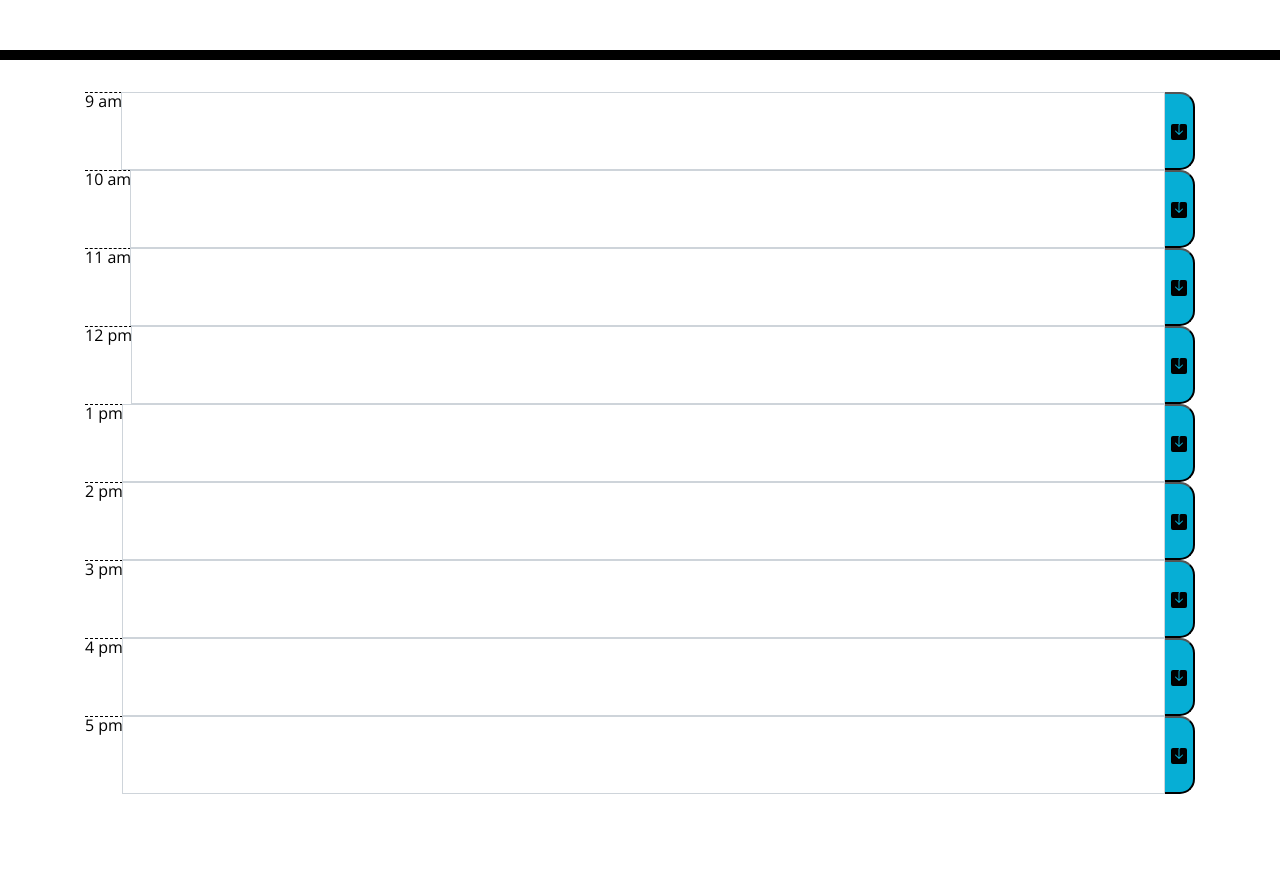
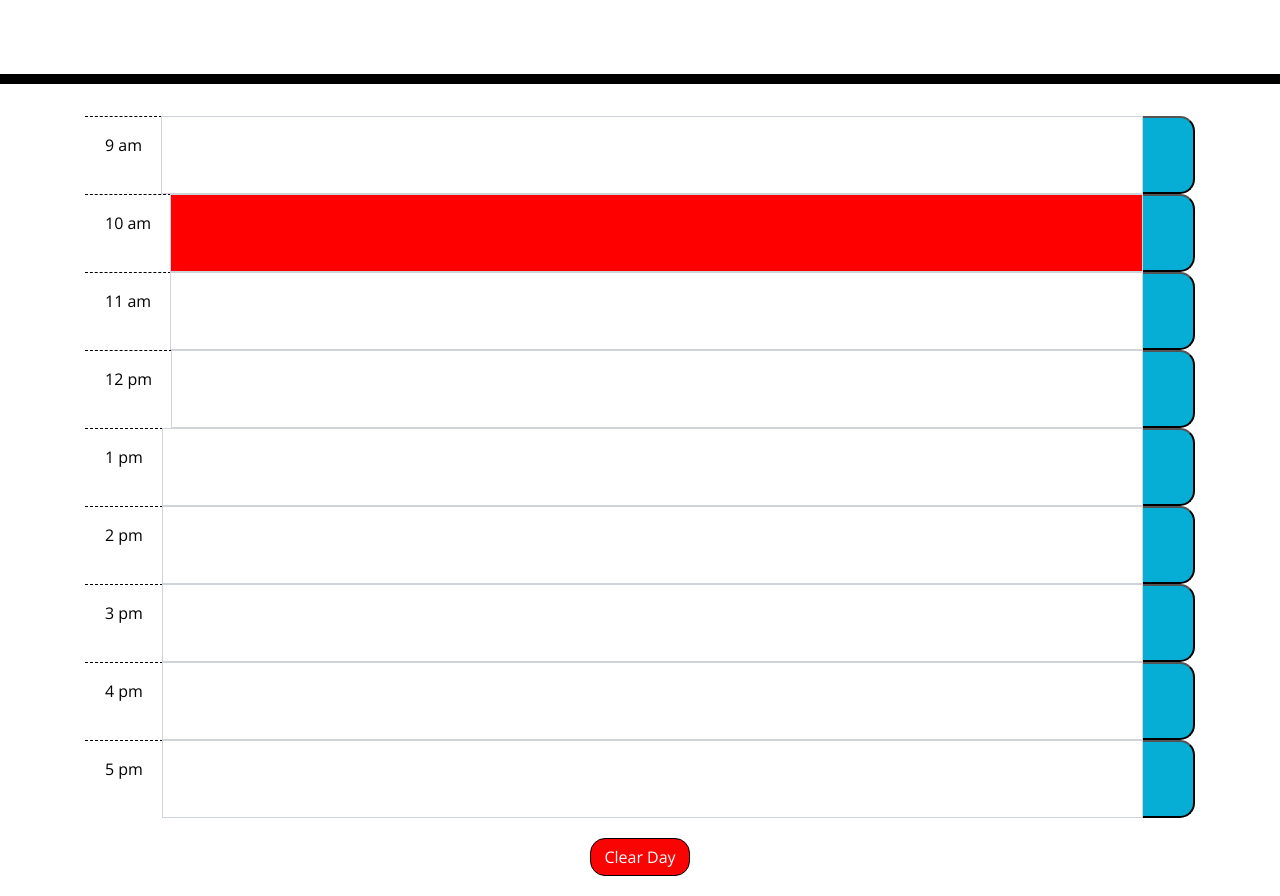
Before and after one commit to LDudrey/Personal-Work-Scheduler, a plain HTML site: page index.html in a window 1280 px wide. Shown: the part 244-1140 px from the top of the page. Before the commit the page ends 1038 px from the top, so only its background shows below. Drawn offline with nearby package versions, Linux system fonts and the light colour scheme.

Commit message:
added code from tutor session

```diff
--- a/assets/css/style.css
+++ b/assets/css/style.css
@@ -2,6 +2,16 @@ body {
   font-family: 'Open Sans', sans-serif;
   font-size: 16px;
   line-height: 1;
+}
+
+.lead {
+  color:#000000;
+  font-size: 25px;
+}
+
+#msg {
+  margin-top: 30px;
+  font-size: 25px;
 }
 
 textarea {
@@ -37,6 +47,7 @@ textarea {
 }
 
 .hour {
+  padding: 20px;
   background-color: #ffffff;
   color: #000000;
   border-top: 1px dashed #000000;
@@ -57,7 +68,8 @@ textarea {
   color: white;
 }
 
-.saveBtn {
+#saveBtn {
+  padding: 20px;
   border-left: 1px solid black;
   border-top-right-radius: 15px;
   border-bottom-right-radius: 15px;
@@ -65,7 +77,18 @@ textarea {
   color: white;
 }
 
-.saveBtn i:hover {
+#saveBtn i:hover {
+  pointer-events: none;
   font-size: 20px;
   transition: all 0.3s ease-in-out;
 }
+
+#clear {
+  display: block;
+  padding: 10px;
+  margin: 20px;
+  border: 1px solid black;
+  border-radius: 15px;
+  background-color: #fa0303;
+  color: white;
+}
--- a/assets/js/script.js
+++ b/assets/js/script.js
@@ -1,8 +1,144 @@
+var showDay;
+var currentHour = dayjs().get('hour');
+var saveBtn = document.getElementById("saveBtn");
+var clearBtn = document.getElementById("clear");
+var saveMsg = document.querySelector("#msg");
+var hourInput = document.getElementById("#plannerInput");
+var showDay = document.querySelector("#currentDay");
+var hourArray = ["9", "10", "11", "12", "13", "14", "15", "16", "17"];
+
+
+// Today's date
+// function todayDate() {
+// dayjs().format('dddd, MMMM D YYYY');
+// $('#currentDay').text(showDay);
+// }
+// Today's date
+// A variable does not have to have a set value when it is declared ~ advice from veteran programmer
+showDay = dayjs().format('dddd, MMMM D, YYYY');
+$('#currentDay').text(showDay);
+
+// Not functioning
+function renderSavedSchedule() {
+    var userInput = localStorage.getItem("9am");
+
+    hourInput.textContent = userInput;
+};
+
+// https://api.jquery.com/
+//variable array for hours?
+//for loop to check hour for time of day for color?
+// https://api.jquery.com/addclass/
+// if else statement to add class for past present or future
+//https://day.js.org/docs/en/get-set/get
+// dayjs().get('hour')
+// console.log(currentHour);
+// if (hourArray = hour) {
+// addClass("present")
+// } else if { (hourArray > hour)
+//     addClass("future")
+// } else { (hourArray < hour)
+//     addClass("past")
+// }
+
+for (i= 0; i < hourArray.length; i++) {
+    let currentHour = "10"
+    if(hourArray === currentHour[i]) {
+document.getElementById(currentHour).style.backgroundColor="grey"
+    } else if (hourArray[i] < currentHour) {
+        document.getElementById(currentHour).style.backgroundColor="green"
+    } else {
+        document.getElementById(currentHour).style.backgroundColor="red"
+    }
+};
 
 
 
+// local.storage set up to store user input
+// reference week 4 act 21-24
+// event.listener to trigger saving user input?
+// how to save for each hour?
+// timer to clear message after 30 seconds https://getbootstrap.com/docs/4.3/utilities/visibility/
+// https://css-plus.com/2011/07/jquery-if-else-statements
+// https://api.jquery.com/val/
+
+// console.log(document.getElementById("saveBtn"));
+// $("#saveBtn").on("click", function () {
+//     $("textarea").each(function (index) {
+//     var userInput = $("textarea").val();
+//     if (this === "") {
+//         $("#msg").html("<p>Error. Hourly input cannot be blank</p>");
+//     } else {
+//         $("#msg").html("<p>Success. Hourly input has been saved</p>");
+//     }
+//     localStorage.setItem("9am", userInput)
+//     localStorage.setItem("10am", userInput)
+//     })
+// });
+
+function btnClick (event) {
+event.preventDefault();
+// console.log(event.target.type);
+// console.log(event.target.parentNode.previousElementSibling.value);
+let targetElement = null;
+if (event.target.type === "submit") {
+    targetElement = event.target.parentNode.previousElementSibling
+} else {
+    targetElement = event.target.parentNode.parentNode.previousElementSibling
+}
+console.log(targetElement);
+//let targetElement = event.target.parentNode.previousElementSibling
+let key = targetElement.name
+let value = targetElement.value
+localStorage.setItem(key, value);
+};
 
 
-// Today's date
-var showDay = dayjs().format('dddd, MMMM D YYYY');
-$('#currentDay').text(showDay);
+// $("#saveBtn").click(function () {
+//     var userInput = $("#plannerInput").val() || [];
+//     if (userInput === "") {
+//         $("#msg").html("<p>Error. Hourly input cannot be blank</p>");
+//     } else {
+//         $("#msg").html("<p>Success. Hourly input has been saved</p>");
+//     }
+//     localStorage.setItem("Day", userInput)
+    // localStorage.setItem("10am", userInput)
+// });
+
+// saveBtn.addEventListener("click", function (event) {
+//    event.preventDefault();
+//     var userInput = document.querySelector("#plannerInput").value;
+//     if (userInput === "") {
+//         displayMessage("Error", "Hourly input cannot be blank.");
+//     } else {
+//         displayMessage("Success", "Hourly input has been saved!");
+
+//         localStorage.setItem("9am", userInput)
+//         //localStorage.setItem("10am", userInput)
+//     }
+// });
+
+function displayMessage() {
+    saveMsg.textContent = setAttribute();
+};
+
+//Clears Daily Schedule
+//Doesn't clear input at the moment
+// https://developer.mozilla.org/en-US/docs/Web/API/Location/reload
+$("#clear").click(function () {
+    alert
+    location.reload(true);
+    localStorage.clear();
+});
+
+// Extra functionality
+// Clear Daily Schedule
+// clearBtn.addEventListener("click", () => {
+//     hourInput.clear();
+//     localStorage.clear();
+
+// });
+
+function init() {
+    renderSavedSchedule();
+};
--- a/index.html
+++ b/index.html
@@ -22,19 +22,21 @@
     <h1 class="display-3">Work Day Scheduler</h1>
     <p class="lead">A simple calendar app for scheduling your work day</p>
     <p id="currentDay" class="lead"></p>
+    <div id="msg"></div>
   </header>
   <div class="container">
     <!-- Timeblocks go here -->
     <!-- https://www.freecodecamp.org/news/use-svg-images-in-css-html/ -->
     <!-- https://stackoverflow.com/questions/14404157/multiline-input-form-field-using-bootstrap -->
+    <!-- https://www.w3schools.com/tags/att_button_type.asp -->
     <div class="input-group input-group-lg time-block">
       <div class="input-group-prepend">
         <div class="hour">9 am</div>
       </div>
-      <textarea type="text" class="form-control" aria-label="Text input for personal scheduling"></textarea>
+      <textarea id="9" type="text" class="form-control" name="9am"></textarea>
       <div class="input-group-append">
-        <button class="saveBtn" type="button">
-          <img src="./assets/images/save-fill.svg" alt="save icon" />
+        <button id="saveBtn" type="submit" onclick="btnClick(event)">
+          <i class="fa-save"></i>
         </button>
       </div>
     </div>
@@ -42,10 +44,10 @@
       <div class="input-group-prepend">
         <div class="hour">10 am</div>
       </div>
-      <textarea type="text" class="form-control" aria-label="Text input for personal scheduling"></textarea>
+      <textarea id="10" type="text" class="form-control" name="10am"></textarea>
       <div class="input-group-append">
-        <button class="saveBtn" type="button" id="button-addon2">
-          <img src="./assets/images/save-fill.svg" alt="save icon" />
+        <button id="saveBtn" type="submit" onclick="btnClick(event)">
+          <i class="fa-save"></i>
         </button>
       </div>
     </div>
@@ -53,10 +55,10 @@
       <div class="input-group-prepend">
         <div class="hour">11 am</div>
       </div>
-      <textarea type="text" class="form-control" aria-label="Text input for personal scheduling"></textarea>
+      <textarea id="11" type="text" class="form-control" name="11am"></textarea>
       <div class="input-group-append">
-        <button class="saveBtn" type="button" id="button-addon2">
-          <img src="./assets/images/save-fill.svg" alt="save icon" />
+        <button id="saveBtn" type="submit" onclick="btnClick(event)">
+          <i class="fa-save"></i>
         </button>
       </div>
     </div>
@@ -64,10 +66,10 @@
       <div class="input-group-prepend">
         <div class="hour">12 pm</div>
       </div>
-      <textarea type="text" class="form-control" aria-label="Text input for personal scheduling"></textarea>
+      <textarea id="12" type="text" class="form-control" name="12am"></textarea>
       <div class="input-group-append">
-        <button class="saveBtn" type="button" id="button-addon2">
-          <img src="./assets/images/save-fill.svg" alt="save icon" />
+        <button id="saveBtn" type="submit" onclick="btnClick(event)">
+          <i class="fa-save"></i>
         </button>
       </div>
     </div>
@@ -75,10 +77,10 @@
       <div class="input-group-prepend">
         <div class="hour">1 pm</div>
       </div>
-      <textarea type="text" class="form-control" aria-label="Text input for personal scheduling"></textarea>
+      <textarea id="13" type="text" class="form-control" name="1pm"></textarea>
       <div class="input-group-append">
-        <button class="saveBtn" type="button" id="button-addon2">
-          <img src="./assets/images/save-fill.svg" alt="save icon" />
+        <button id="saveBtn" type="submit" onclick="btnClick(event)">
+          <i class="fa-save"></i>
         </button>
       </div>
     </div>
@@ -86,10 +88,10 @@
       <div class="input-group-prepend">
         <div class="hour">2 pm</div>
       </div>
-      <textarea type="text" class="form-control" aria-label="Text input for personal scheduling"></textarea>
+      <textarea id="14" type="text" class="form-control" name="2pm"></textarea>
       <div class="input-group-append">
-        <button class="saveBtn" type="button" id="button-addon2">
-          <img src="./assets/images/save-fill.svg" alt="save icon" />
+        <button id="saveBtn" type="submit" onclick="btnClick(event)">
+          <i class="fa-save"></i>
         </button>
       </div>
     </div>
@@ -97,10 +99,10 @@
       <div class="input-group-prepend">
         <div class="hour">3 pm</div>
       </div>
-      <textarea type="text" class="form-control" aria-label="Text input for personal scheduling"></textarea>
+      <textarea id="15" type="text" class="form-control" name="3pm"></textarea>
       <div class="input-group-append">
-        <button class="saveBtn" type="button" id="button-addon2">
-          <img src="./assets/images/save-fill.svg" alt="save icon" />
+        <button id="saveBtn" type="submit" onclick="btnClick(event)">
+          <i class="fa-save"></i>
         </button>
       </div>
     </div>
@@ -108,10 +110,10 @@
       <div class="input-group-prepend">
         <div class="hour">4 pm</div>
       </div>
-      <textarea type="text" class="form-control" aria-label="Text input for personal scheduling"></textarea>
+      <textarea id="16" type="text" class="form-control" name="4pm"></textarea>
       <div class="input-group-append">
-        <button class="saveBtn" type="button" id="button-addon2">
-          <img src="./assets/images/save-fill.svg" alt="save icon" />
+        <button id="saveBtn" type="submit" onclick="btnClick(event)">
+          <i class="fa-save"></i>
         </button>
       </div>
     </div>
@@ -119,14 +121,14 @@
       <div class="input-group-prepend">
         <div class="hour">5 pm</div>
       </div>
-      <textarea type="text" class="form-control" aria-label="Text input for personal scheduling"></textarea>
+      <textarea id="17" type="text" class="form-control" name="5pm"></textarea>
       <div class="input-group-append">
-        <button class="saveBtn" type="button" id="button-addon2">
-          <img src="./assets/images/save-fill.svg" alt="save icon" />
+        <button id="saveBtn" type="submit" onclick="btnClick(event)">
+          <i class="fa-save"></i>
         </button>
       </div>
     </div>
-
+<button id="clear" class="mx-auto" style="width:100px;" type="reset">Clear Day</button>
   </div>
 
   <script src="https://code.jquery.com/jquery-3.6.1.js" integrity="sha256-3zlB5s2uwoUzrXK3BT7AX3FyvojsraNFxCc2vC/7pNI="
```
Also changed, not shown: assets/images/save-fill.svg (deleted).
